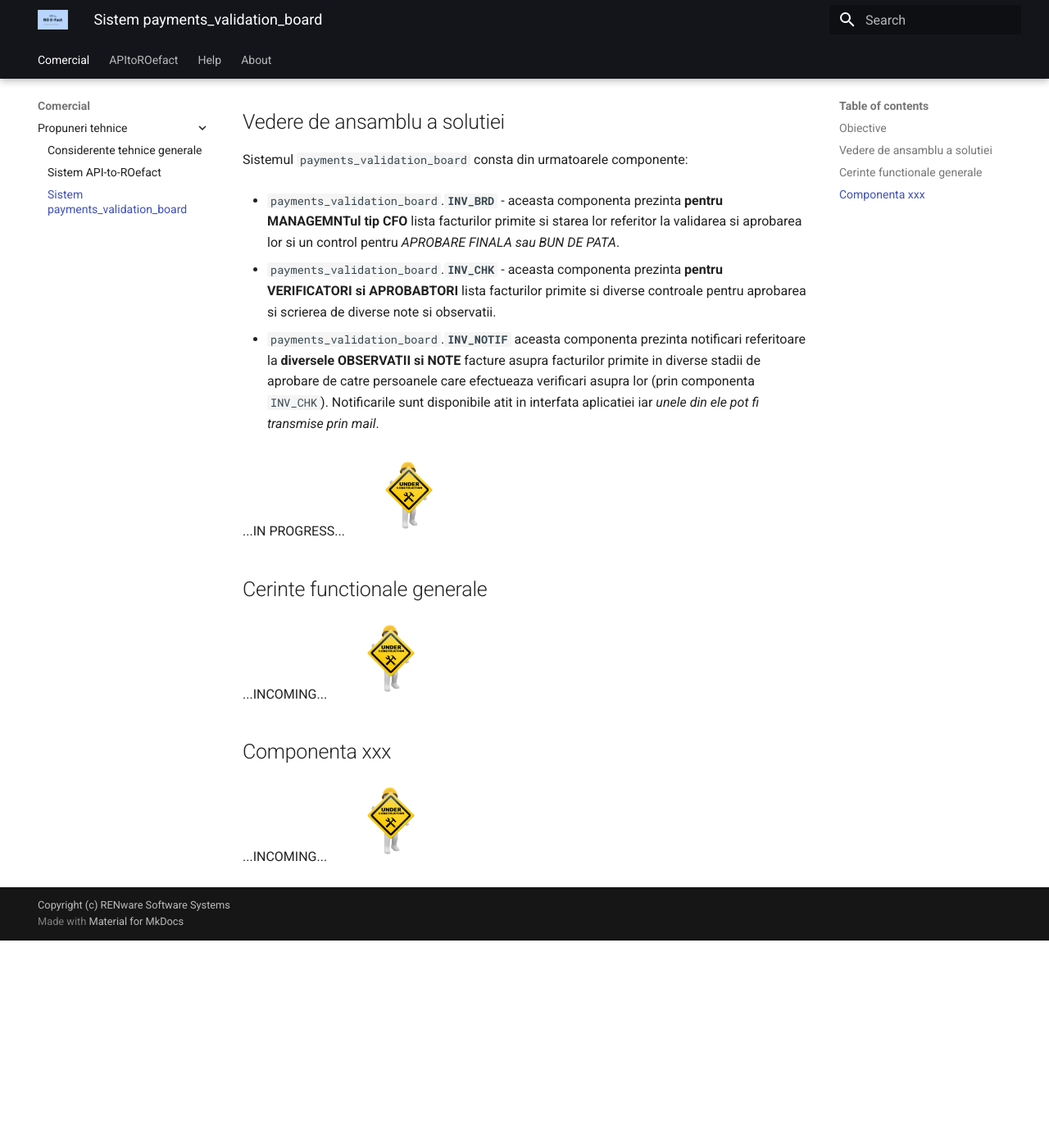
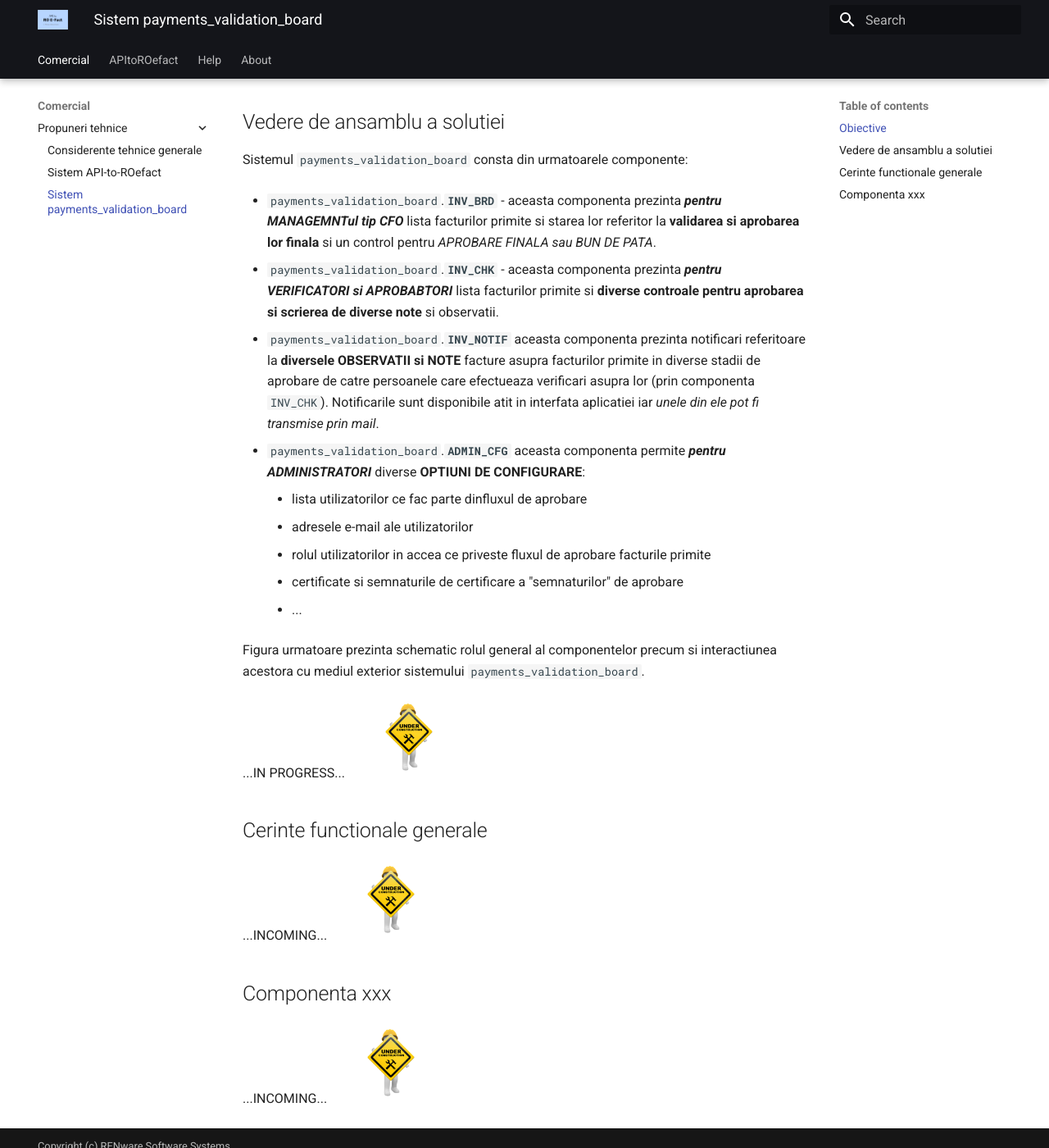
Before and after one commit to petre-renware/api_to_roefact, an MkDocs documentation site: the page built from doc_src/commercial_agreement/110-SRE-payments_validation_board_req.uirements.md, in a window 1280 px wide and 1400 px high, scrolled down 829 px. Shown: the whole window at 82% size. Built offline with MkDocs 1.6.1 and Material for MkDocs 9.7.7, drawn with Linux system fonts in a browser that asks for light colours; before the commit the page ends 1976 px from its top, so only the background shows below that.

Commit message:
closed 231104piu_f

```diff
--- a/doc_src/commercial_agreement/110-SRE-payments_validation_board_req.uirements.md
+++ b/doc_src/commercial_agreement/110-SRE-payments_validation_board_req.uirements.md
@@ -34,12 +34,23 @@ Acest sistem asigura prezentarea unui "_dashboard_" cu lista facturilor primite
 
 Sistemul `payments_validation_board` consta din urmatoarele componente:
 
-* `payments_validation_board`.**`INV_BRD`** - aceasta componenta prezinta **pentru MANAGEMNTul tip CFO** lista facturilor primite si starea lor referitor la validarea si aprobarea lor si un control pentru *APROBARE FINALA sau BUN DE PATA*. <!--#TODO wip... -->
+* `payments_validation_board`.**`INV_BRD`** - aceasta componenta prezinta ***pentru MANAGEMNTul tip CFO*** lista facturilor primite si starea lor referitor la **validarea si aprobarea lor finala** si un control pentru *APROBARE FINALA sau BUN DE PATA*. <!--#TODO wip... -->
 
-* `payments_validation_board`.**`INV_CHK`** - aceasta componenta prezinta **pentru VERIFICATORI si APROBABTORI** lista facturilor primite si diverse controale pentru aprobarea si scrierea de diverse note si observatii. <!--#TODO wip... -->
+* `payments_validation_board`.**`INV_CHK`** - aceasta componenta prezinta ***pentru VERIFICATORI si APROBABTORI*** lista facturilor primite si **diverse controale pentru aprobarea si scrierea de diverse note** si observatii. <!--#TODO wip... -->
 
 * `payments_validation_board`.**`INV_NOTIF`** aceasta componenta prezinta notificari referitoare la **diversele OBSERVATII si NOTE** facture asupra facturilor primite in diverse stadii de aprobare de catre persoanele care efectueaza verificari asupra lor (prin componenta `INV_CHK`). Notificarile sunt disponibile atit in interfata aplicatiei iar *unele din ele pot fi transmise prin mail*. <!--#TODO wip... -->
 
+* `payments_validation_board`.**`ADMIN_CFG`** aceasta componenta permite ***pentru ADMINISTRATORI*** diverse **OPTIUNI DE CONFIGURARE**:
+    * lista utilizatorilor ce fac parte dinfluxul de aprobare
+    * adresele e-mail ale utilizatorilor
+    * rolul utilizatorilor in accea ce priveste fluxul de aprobare facturile primite
+    * certificate si semnaturile de certificare a "semnaturilor" de aprobare
+    * ... <!--#TODO wip... -->
+
+
+Figura urmatoare prezinta schematic rolul general al componentelor precum si interactiunea acestora cu mediul exterior sistemului `payments_validation_board`.
+
+<!--#NOTE_update_me ![arh-api_to_roefact](../pictures/api_to_roefact_architecture.png) --> <!--#TODO -->
 
 ...IN PROGRESS... ![wip-picture](../pictures/under_maintenance.png){ width="150" } <!--#TODO -->
 
```
Also changed, not shown: CHANGELOG.md (+1 -0 lines), doc_src/commercial_agreement/110-SRE-api_to_roefact_req.uirements.md (+1 -1 lines), 1 other file.
